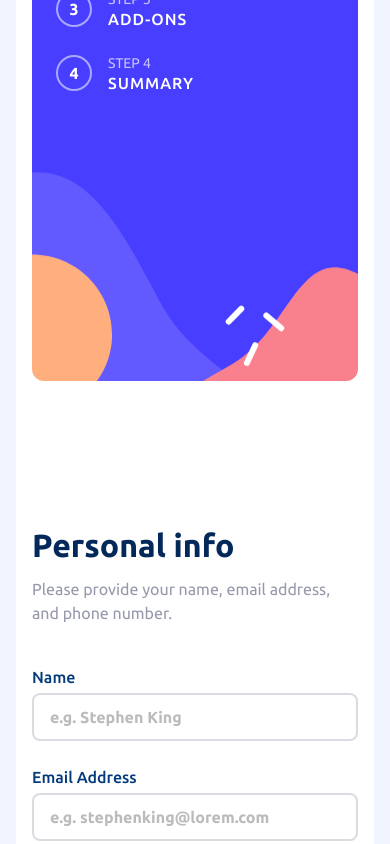
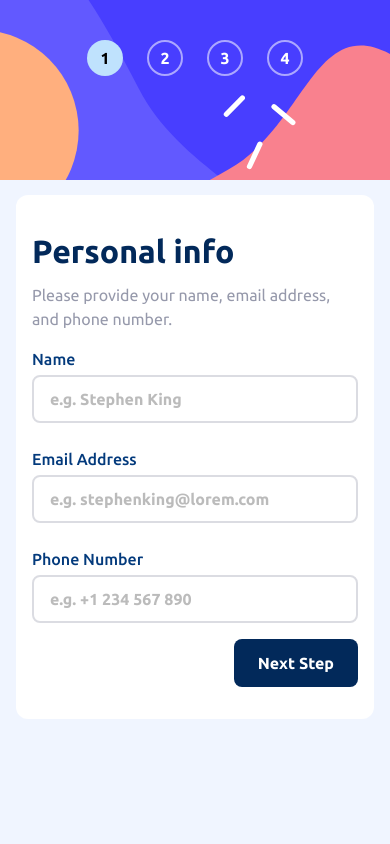
Before and after one commit to preetpalsinghkanda/multi-step-form, a React (Vite) app: page / in a window 390 px wide. Shown: the top 844 px of the page. Built offline with nearby package versions, Linux system fonts and the light colour scheme.

Commit message:
working on responsive

```diff
--- a/src/App.css
+++ b/src/App.css
@@ -1,6 +1,15 @@
-.sidebar{
+.sidebar {
     background-image: url('./assets/bg-sidebar-desktop.svg');
     background-repeat: no-repeat;
     background-position: center;
     background-size: cover;
 }
+
+
+@media(max-width:767px) {
+    .sidebar {
+        background-image: url('./assets//bg-sidebar-mobile.svg');
+        background-size: cover;
+        background-position: left;
+    }
+}
--- a/src/components/Hero.jsx
+++ b/src/components/Hero.jsx
@@ -14,10 +14,15 @@ import Thankyou from "./main/step5/Thankyou.jsx";
 const Hero = () => {
   const { step, setStep } = useContext(MultiFormContext);
   return (
-    <div className=" flex p-4 gap-25 md:flex-row flex-col     rounded-xl bg-white max-w-4xl mx-auto w-full">
+    <>
+      <div className="md:hidden block">
+        <SideBar />{" "}
+      </div>
+      <div className=" flex p-4 md:gap-12 z-10 md:mt-0 mt-18 lg:gap-25 md:flex-row flex-col     rounded-xl bg-white max-w-4xl mx-auto w-full">
+        <div className="md:block hidden">
           <SideBar />
-
-      <div className=" flex flex-col   w-full mr-14 justify-between">
+        </div>
+        <div className=" flex flex-col    w-full lg:mr-14 md:mr-6 justify-between">
           {step === 5 ? (
             <Thankyou />
           ) : (
@@ -103,6 +108,7 @@ const Hero = () => {
           )}
         </div>
       </div>
+    </>
   );
 };
 
--- a/src/components/main/StepHeading.jsx
+++ b/src/components/main/StepHeading.jsx
@@ -2,7 +2,7 @@ import React from "react";
 
 const StepHeading = ({headingName , headingPara}) => {
   return (
-    <div className="my-10  flex flex-col gap-2">
+    <div className="md:my-10  my-4 flex flex-col gap-2">
       <h2 className="text-[32px] text-[hsl(213,96%,18%)] font-[700]">
         {headingName}
       </h2>
--- a/src/components/sidebar/SideBar.jsx
+++ b/src/components/sidebar/SideBar.jsx
@@ -5,7 +5,7 @@ import Step from "./Step";
 
 const SideBar = () => {
   return (
-    <div className="sidebar rounded-xl  min-w-[260px] flex flex-col gap-6 min-h-140 px-6 py-10">
+    <div className="sidebar justify-center md:justify-start items-start absolute md:static top-0 w-full min-h-45 md:w-auto left-0 md:rounded-xl  flex-row md:items-center md:items-start min-w-[260px] flex md:flex-col gap-6  md:min-h-140  px-6 py-10">
       <Step stepNo={"1"} stepName={"YOUR INFO"} />
       <Step stepNo={"2"} stepName={"SELECT PLAN"} />
       <Step stepNo={"3"} stepName={"ADD-ONS"} />
--- a/src/components/sidebar/Step.jsx
+++ b/src/components/sidebar/Step.jsx
@@ -1,21 +1,23 @@
-import React, { useContext } from 'react'
-import MultiFormContext from '../../context/Context'
+import React, { useContext } from "react";
+import MultiFormContext from "../../context/Context";
 
-const Step = ({stepNo , stepName}) => {
-  const {step } = useContext(MultiFormContext)
+const Step = ({ stepNo, stepName }) => {
+  const { step } = useContext(MultiFormContext);
   return (
-    <div className="flex gap-4 items-center">
-        <span className={` ${Number(stepNo) === step ? "bg-[hsl(206,94%,87%)] hsl(213, 96%, 18%)" : "border-[#ffffff8b] border-2 text-white"}  text-[16px]  font-[600] h-9 w-9 rounded-full flex items-center justify-center`}>
+    <div className="flex  gap-4 items-center">
+      <span
+        className={` ${Number(stepNo) === step ? "bg-[hsl(206,94%,87%)] hsl(213, 96%, 18%)" : "border-[#ffffff8b] border-2 text-white"}  text-[16px]  font-[600] h-9 w-9 rounded-full flex items-center justify-center`}
+      >
         {stepNo}
       </span>
-        <div className="leading-5">
+      <div className="leading-5 hidden md:flex md:flex-col">
         <p className="text-[#ffffffb3] text-sm">STEP {stepNo}</p>
         <p className="font-[500] tracking-[1px] text-md text-[hsl(0,100%,100%)]">
           {stepName}
         </p>
       </div>
     </div>
-  )
-}
+  );
+};
 
-export default Step
+export default Step;
```
Lines whose indentation alone changed are shown as unchanged.
